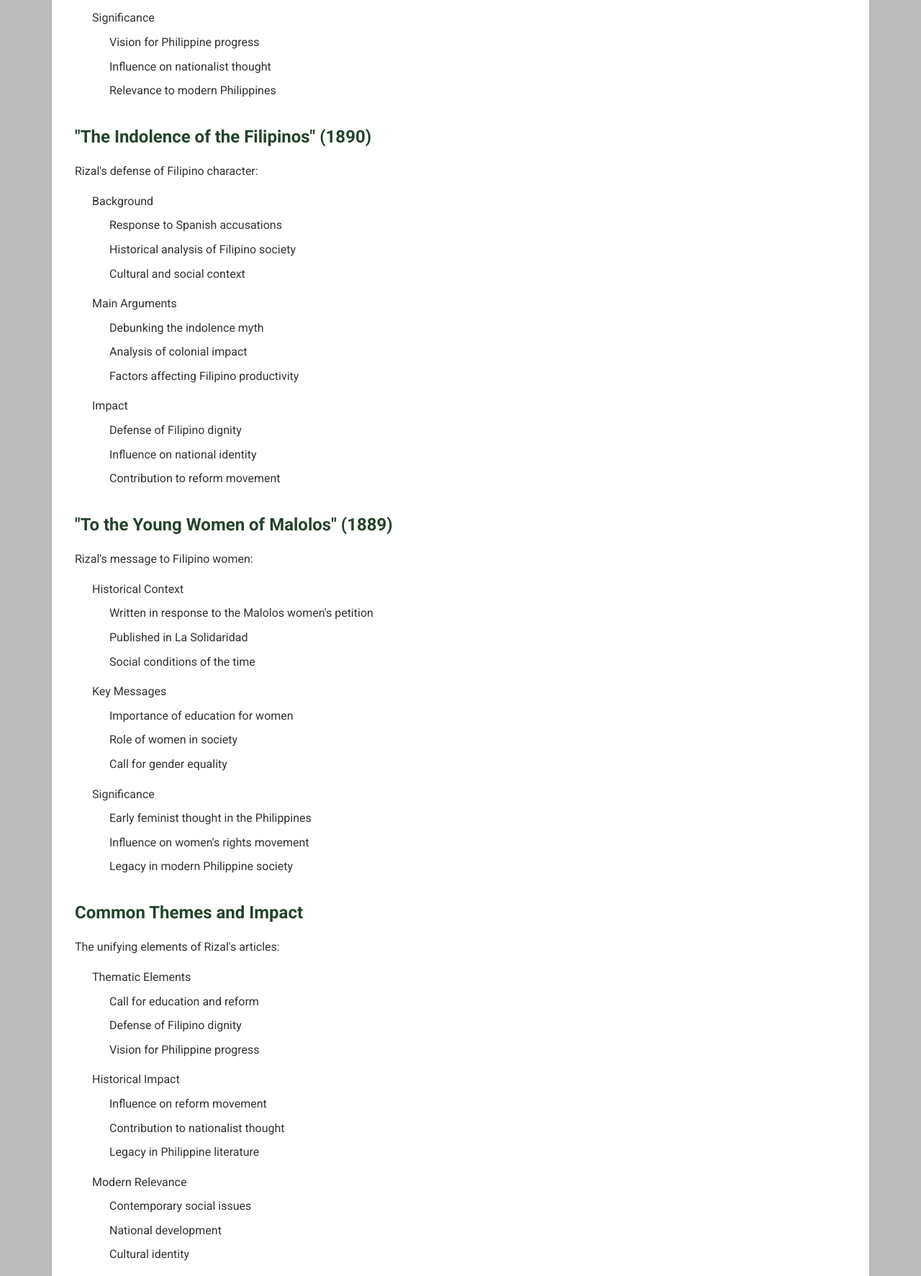
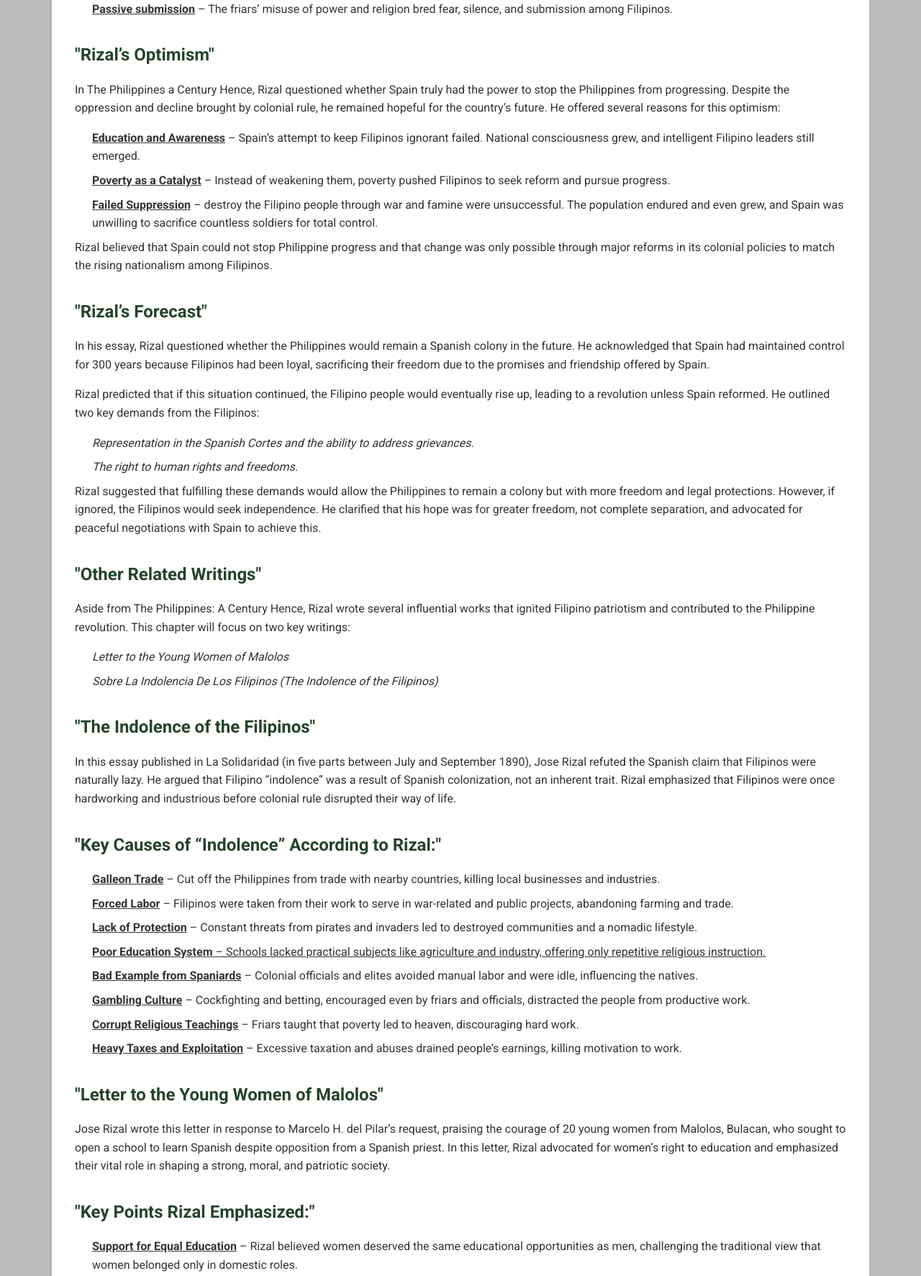
Before and after one commit to IT2R4-Rizal-Project/Rizal_Library_Project, a plain HTML site: page chapters/chapter5/lesson1.html in a window 1280 px wide. Shown: the part 856-2629 px from the top of the page at 72% size. Drawn offline with Linux system fonts and the light colour scheme.

Commit message:
Update lesson1.html

```diff
--- a/chapters/chapter5/lesson1.html
+++ b/chapters/chapter5/lesson1.html
@@ -37,113 +37,86 @@
 
             <div class="section">
                 <h3>"The Philippines a Century Hence" (1889)</h3>
-                <p>Rizal's prophetic analysis of the Philippines' future:</p>
+                <p>Jose Rizal’s essay "Filipinas Dentro de Cien Años" predicted the future of the Philippines under continued Spanish rule. Published in La Solidaridad, it reflected on the country’s rich past, its economic decline, and the suffering of Filipinos. </p>
+                <p>Rizal warned Spain of a possible revolution, drawing parallels to the French Revolution. His goal was to awaken Filipino nationalism and urge the people to fight for their rights.</p>
+            </div>
+
+            <div class="section">
+                <h3>"Causes of Misery"</h3>
+                <p>Causes of Misery in The Philippines a Century Hence
+                    Rizal identified three main causes of Filipino suffering under Spanish rule:</p>
                 <ul>
-                    <li>Historical Context
-                        <ul>
-                            <li>Written during the height of the Propaganda Movement</li>
-                            <li>Published in La Solidaridad</li>
-                            <li>Response to Spanish colonial policies</li>
-                        </ul>
-                    </li>
-                    <li>Key Arguments
-                        <ul>
-                            <li>Analysis of colonial rule's impact</li>
-                            <li>Predictions about Philippine development</li>
-                            <li>Call for reforms and education</li>
-                        </ul>
-                    </li>
-                    <li>Significance
-                        <ul>
-                            <li>Vision for Philippine progress</li>
-                            <li>Influence on nationalist thought</li>
-                            <li>Relevance to modern Philippines</li>
-                        </ul>
-                    </li>
+                    <li><u><strong>Spain’s military laws</strong></u> – Militarization led to depopulation, poverty, abandoned farms, and weakened family life.</li>
+                    <li><u><strong>Destruction of native culture</strong></u> – Spanish colonization erased Filipino heritage, causing a loss of identity, pride, and hope for the future.</li>
+                    <li><u><strong>Passive submission</strong></u> – The friars’ misuse of power and religion bred fear, silence, and submission among Filipinos.</li>
                 </ul>
             </div>
 
             <div class="section">
-                <h3>"The Indolence of the Filipinos" (1890)</h3>
-                <p>Rizal's defense of Filipino character:</p>
+                <h3>"Rizal’s Optimism"</h3>
+                <p>In The Philippines a Century Hence, Rizal questioned whether Spain truly had the power to stop the Philippines from progressing. Despite the oppression and decline brought by colonial rule, he remained hopeful for the country’s future. He offered several reasons for this optimism:</p>
                 <ul>
-                    <li>Background
-                        <ul>
-                            <li>Response to Spanish accusations</li>
-                            <li>Historical analysis of Filipino society</li>
-                            <li>Cultural and social context</li>
-                        </ul>
-                    </li>
-                    <li>Main Arguments
-                        <ul>
-                            <li>Debunking the indolence myth</li>
-                            <li>Analysis of colonial impact</li>
-                            <li>Factors affecting Filipino productivity</li>
-                        </ul>
-                    </li>
-                    <li>Impact
-                        <ul>
-                            <li>Defense of Filipino dignity</li>
-                            <li>Influence on national identity</li>
-                            <li>Contribution to reform movement</li>
-                        </ul>
-                    </li>
+                    <li><u><strong>Education and Awareness</strong></u> – Spain’s attempt to keep Filipinos ignorant failed. National consciousness grew, and intelligent Filipino leaders still emerged.</li>
+                    <li><u><strong>Poverty as a Catalyst</strong></u> – Instead of weakening them, poverty pushed Filipinos to seek reform and pursue progress.</li>
+                    <li><u><strong>Failed Suppression</strong></u> – destroy the Filipino people through war and famine were unsuccessful. The population endured and even grew, and Spain was unwilling to sacrifice countless soldiers for total control.</li>
+                </ul>
+                <p>Rizal believed that Spain could not stop Philippine progress and that change was only possible through major reforms in its colonial policies to match the rising nationalism among Filipinos.</p>
+            </div>
+
+            <div class="section">
+                <h3>"Rizal’s Forecast"</h3>
+                <p>In his essay, Rizal questioned whether the Philippines would remain a Spanish colony in the future. He acknowledged that Spain had maintained control for 300 years because Filipinos had been loyal, sacrificing their freedom due to the promises and friendship offered by Spain.</p>
+                <p>Rizal predicted that if this situation continued, the Filipino people would eventually rise up, leading to a revolution unless Spain reformed. He outlined two key demands from the Filipinos:</p>
+                <ul>
+                    <li><em>Representation in the Spanish Cortes and the ability to address grievances.</em></li>
+                    <li><em>The right to human rights and freedoms.</em></li>
+                </ul>
+                <p>Rizal suggested that fulfilling these demands would allow the Philippines to remain a colony but with more freedom and legal protections. However, if ignored, the Filipinos would seek independence. He clarified that his hope was for greater freedom, not complete separation, and advocated for peaceful negotiations with Spain to achieve this.</p>
+            </div>
+
+            <div class="section">
+                <h3>"Other Related Writings"</h3>
+                <p>Aside from The Philippines: A Century Hence, Rizal wrote several influential works that ignited Filipino patriotism and contributed to the Philippine revolution. This chapter will focus on two key writings:</p>
+                <ul>
+                    <li><em>Letter to the Young Women of Malolos</em></li>
+                    <li><em>Sobre La Indolencia De Los Filipinos (The Indolence of the Filipinos)</em></li>
                 </ul>
             </div>
 
             <div class="section">
-                <h3>"To the Young Women of Malolos" (1889)</h3>
-                <p>Rizal's message to Filipino women:</p>
+                <h3>"The Indolence of the Filipinos"</h3>
+                <p>In this essay published in La Solidaridad (in five parts between July and September 1890), Jose Rizal refuted the Spanish claim that Filipinos were naturally lazy. He argued that Filipino “indolence” was a result of Spanish colonization, not an inherent trait. Rizal emphasized that Filipinos were once hardworking and industrious before colonial rule disrupted their way of life.</p>
+            </div>
+
+            <div class="section">
+                <h3>"Key Causes of “Indolence” According to Rizal:"</h3>
                 <ul>
-                    <li>Historical Context
-                        <ul>
-                            <li>Written in response to the Malolos women's petition</li>
-                            <li>Published in La Solidaridad</li>
-                            <li>Social conditions of the time</li>
-                        </ul>
-                    </li>
-                    <li>Key Messages
-                        <ul>
-                            <li>Importance of education for women</li>
-                            <li>Role of women in society</li>
-                            <li>Call for gender equality</li>
-                        </ul>
-                    </li>
-                    <li>Significance
-                        <ul>
-                            <li>Early feminist thought in the Philippines</li>
-                            <li>Influence on women's rights movement</li>
-                            <li>Legacy in modern Philippine society</li>
-                        </ul>
-                    </li>
+                    <li><u><strong>Galleon Trade</strong></u> – Cut off the Philippines from trade with nearby countries, killing local businesses and industries.</li>
+                    <li><u><strong>Forced Labor</strong></u> – Filipinos were taken from their work to serve in war-related and public projects, abandoning farming and trade.</li>
+                    <li><u><strong>Lack of Protection</strong></u> – Constant threats from pirates and invaders led to destroyed communities and a nomadic lifestyle.</li>
+                    <li><u><strong>Poor Education System</strong> – Schools lacked practical subjects like agriculture and industry, offering only repetitive religious instruction.</u></li>
+                    <li><u><strong>Bad Example from Spaniards</strong></u> – Colonial officials and elites avoided manual labor and were idle, influencing the natives.</li>
+                    <li><u><strong>Gambling Culture</strong></u> – Cockfighting and betting, encouraged even by friars and officials, distracted the people from productive work.</li>
+                    <li><u><strong>Corrupt Religious Teachings</strong></u> – Friars taught that poverty led to heaven, discouraging hard work.</li>
+                    <li><u><strong>Heavy Taxes and Exploitation</strong></u> – Excessive taxation and abuses drained people’s earnings, killing motivation to work.</li>
                 </ul>
             </div>
 
             <div class="section">
-                <h3>Common Themes and Impact</h3>
-                <p>The unifying elements of Rizal's articles:</p>
+                <h3>"Letter to the Young Women of Malolos"</h3>
+                <p>Jose Rizal wrote this letter in response to Marcelo H. del Pilar’s request, praising the courage of 20 young women from Malolos, Bulacan, who sought to open a school to learn Spanish despite opposition from a Spanish priest. In this letter, Rizal advocated for women’s right to education and emphasized their vital role in shaping a strong, moral, and patriotic society.</p>
+            </div>
+
+            <div class="section">
+                <h3>"Key Points Rizal Emphasized:"</h3>
                 <ul>
-                    <li>Thematic Elements
-                        <ul>
-                            <li>Call for education and reform</li>
-                            <li>Defense of Filipino dignity</li>
-                            <li>Vision for Philippine progress</li>
-                        </ul>
-                    </li>
-                    <li>Historical Impact
-                        <ul>
-                            <li>Influence on reform movement</li>
-                            <li>Contribution to nationalist thought</li>
-                            <li>Legacy in Philippine literature</li>
-                        </ul>
-                    </li>
-                    <li>Modern Relevance
-                        <ul>
-                            <li>Contemporary social issues</li>
-                            <li>National development</li>
-                            <li>Cultural identity</li>
-                        </ul>
-                    </li>
+                    <li><u><strong>Support for Equal Education</strong></u> – Rizal believed women deserved the same educational opportunities as men, challenging the traditional view that women belonged only in domestic roles.</li>
+                    <li><u><strong>Critique of the Clergy</strong></u> – He condemned local priests for not representing true Christian values.</li>
+                    <li><u><strong>Encouragement of Critical Thinking</strong></u> – People, including women, should think for themselves and not blindly follow authority.</li>
+                    <li><u><strong>Role of Mothers</strong> – Mothers should teach their children love for God, country, and fellowmen, and instill strong values.</u></li>
+                    <li><u><strong>Influence on Society</strong></u> – Women, especially mothers, should help build a better nation by raising good citizens and setting moral standards.</li>
+                    <li><u><strong>Qualities of Ideal Women</strong></u> – Filipino women should be noble, dignified, and strong, yet also loving and gentle.</li>
+                    <li><u><strong>Self-Education and Moral Living</strong></u> – Young women should pursue education, live with good values, and choose life partners wisely.</li>
                 </ul>
             </div>
 
```
